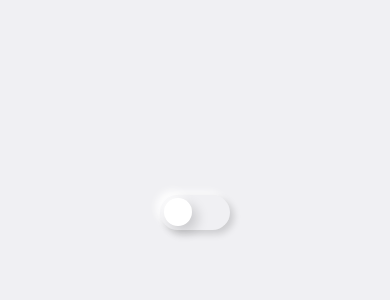
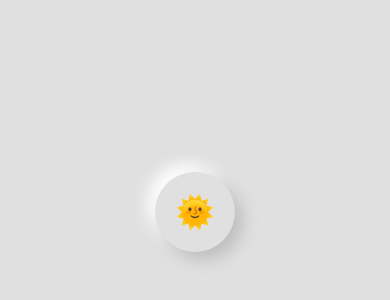
Before and after one commit to marvin3w/utilities, a website: page btn-toggle/index.html in a window 390 px wide. Shown: the part 210-510 px from the top of the page. Drawn offline with Linux system fonts and the light colour scheme.

Commit message:
btn toggle not slide

```diff
--- a/btn-toggle/index.html
+++ b/btn-toggle/index.html
@@ -9,10 +9,11 @@
 </head>
 <body>
   <div class="container">
-    <div class="toggle-button" id="toggleButton">
-        <div class="toggle-circle"></div>
-    </div>
+    <button id="theme-toggle" class="toggle-button">
+        <span class="toggle-icon">🌞</span>
+    </button>
   </div>
+
 
     <script src="./main.js"></script>
 </body>
--- a/btn-toggle/main.js
+++ b/btn-toggle/main.js
@@ -1,19 +1,36 @@
-document.addEventListener('DOMContentLoaded', function () {
-  const toggleButton = document.getElementById('toggleButton');
-  const prefersDarkScheme = window.matchMedia('(prefers-color-scheme: dark)');
-  const currentTheme = localStorage.getItem('theme');
+document.addEventListener('DOMContentLoaded', () => {
+  const toggleButton = document.getElementById('theme-toggle');
+  const toggleIcon = toggleButton.querySelector('.toggle-icon');
 
-  if (currentTheme) {
-      document.body.classList.toggle('dark-mode', currentTheme === 'dark');
-  } else {
-      const defaultTheme = prefersDarkScheme.matches ? 'dark' : 'light';
-      document.body.classList.toggle('dark-mode', defaultTheme === 'dark');
-      localStorage.setItem('theme', defaultTheme);
-  }
+  const applyTheme = (theme) => {
+      document.documentElement.setAttribute('data-theme', theme);
+      localStorage.setItem('theme', theme);
 
-  toggleButton.addEventListener('click', function () {
-      const isDarkMode = document.body.classList.toggle('dark-mode');
-      const theme = isDarkMode ? 'dark' : 'light';
-      localStorage.setItem('theme', theme);
-  });
+      toggleIcon.textContent = theme === 'dark' ? '🌜' : '🌞';
+  };
+
+  const detectSystemTheme = () => {
+      const prefersDark = window.matchMedia('(prefers-color-scheme: dark)').matches;
+      return prefersDark ? 'dark' : 'light';
+  };
+
+  const initTheme = () => {
+      const savedTheme = localStorage.getItem('theme');
+      if (savedTheme) {
+          applyTheme(savedTheme);
+      } else {
+          const systemTheme = detectSystemTheme();
+          applyTheme(systemTheme);
+      }
+  };
+
+  const toggleTheme = () => {
+      const currentTheme = document.documentElement.getAttribute('data-theme');
+      const newTheme = currentTheme === 'dark' ? 'light' : 'dark';
+      applyTheme(newTheme);
+  };
+
+  initTheme();
+
+  toggleButton.addEventListener('click', toggleTheme);
 });
--- a/btn-toggle/main.scss
+++ b/btn-toggle/main.scss
@@ -1,23 +1,29 @@
 :root {
-  --background-color: #f0f0f3;
-  --text-color: #333;
-  --button-background: #f0f0f3;
-  --circle-background: #ffffff;
-  --shadow-light: rgba(255, 255, 255, 0.7);
-  --shadow-dark: rgba(0, 0, 0, 0.15);
+  --bg-color: #e0e0e0;
+  --element-bg: #e0e0e0;
+  --shadow-light: #ffffff;
+  --shadow-dark: #bebebe;
+  --text-color: #333333;
+}
+
+[data-theme="dark"] {
+  --bg-color: #1e1e1e;
+  --element-bg: #2e2e2e;
+  --shadow-light: #3a3a3a;
+  --shadow-dark: #0a0a0a;
+  --text-color: #f0f0f0;
 }
 
 body {
-  margin: 0;
-  padding: 0;
+  background-color: var(--bg-color);
+  color: var(--text-color);
+  transition: background-color 0.3s ease, color 0.3s ease;
+  height: 100vh;
   display: flex;
   justify-content: center;
   align-items: center;
-  height: 100vh;
-  background-color: var(--background-color);
-  color: var(--text-color);
-  transition: background-color 0.3s ease, color 0.3s ease;
-  font-family: 'Segoe UI', Tahoma, Geneva, Verdana, sans-serif;
+  margin: 0;
+  font-family: Arial, sans-serif;
 }
 
 .container {
@@ -27,37 +33,36 @@ body {
 }
 
 .toggle-button {
-  width: 70px;
-  height: 35px;
-  background-color: var(--button-background);
-  border-radius: 20px;
-  box-shadow: 4px 4px 7px var(--shadow-dark), -4px -4px 7px var(--shadow-light);
+  background: var(--element-bg);
+  border: none;
+  border-radius: 50%;
+  width: 80px;
+  height: 80px;
+  box-shadow:
+      8px 8px 16px var(--shadow-dark),
+      -8px -8px 16px var(--shadow-light);
+  cursor: pointer;
+  transition: all 0.3s ease;
+  display: flex;
+  justify-content: center;
+  align-items: center;
+  outline: none;
   position: relative;
-  cursor: pointer;
-  transition: background-color 0.3s ease, box-shadow 0.3s ease;
 }
 
-.toggle-circle {
-  width: 28px;
-  height: 28px;
-  background-color: var(--circle-background);
-  border-radius: 50%;
-  position: absolute;
-  top: 3.5px;
-  left: 3.5px;
-  box-shadow: 6px 6px 12px var(--shadow-dark), -6px -6px 12px var(--shadow-light);
-  transition: left 0.3s ease, background-color 0.3s ease, box-shadow 0.3s ease;
+.toggle-button:active {
+  box-shadow:
+      inset 8px 8px 16px var(--shadow-dark),
+      inset -8px -8px 16px var(--shadow-light);
+  transform: scale(0.95);
 }
 
-.dark-mode {
-  --background-color: #2c2c2c;
-  --text-color: #f0f0f3;
-  --button-background: #3c3c3c;
-  --circle-background: #666;
-  --shadow-light: rgba(0, 0, 0, 0.2);
-  --shadow-dark: rgba(0, 0, 0, 0.5);
+.toggle-icon {
+  font-size: 2rem;
+  transition: transform 0.3s ease;
 }
 
-.dark-mode .toggle-circle {
-  left: 38px;
+/* Animação de Rotação ao Mudar de Tema */
+[data-theme="dark"] .toggle-icon {
+  transform: rotate(180deg);
 }
```
Also changed, not shown: btn-toggle/main.css.
